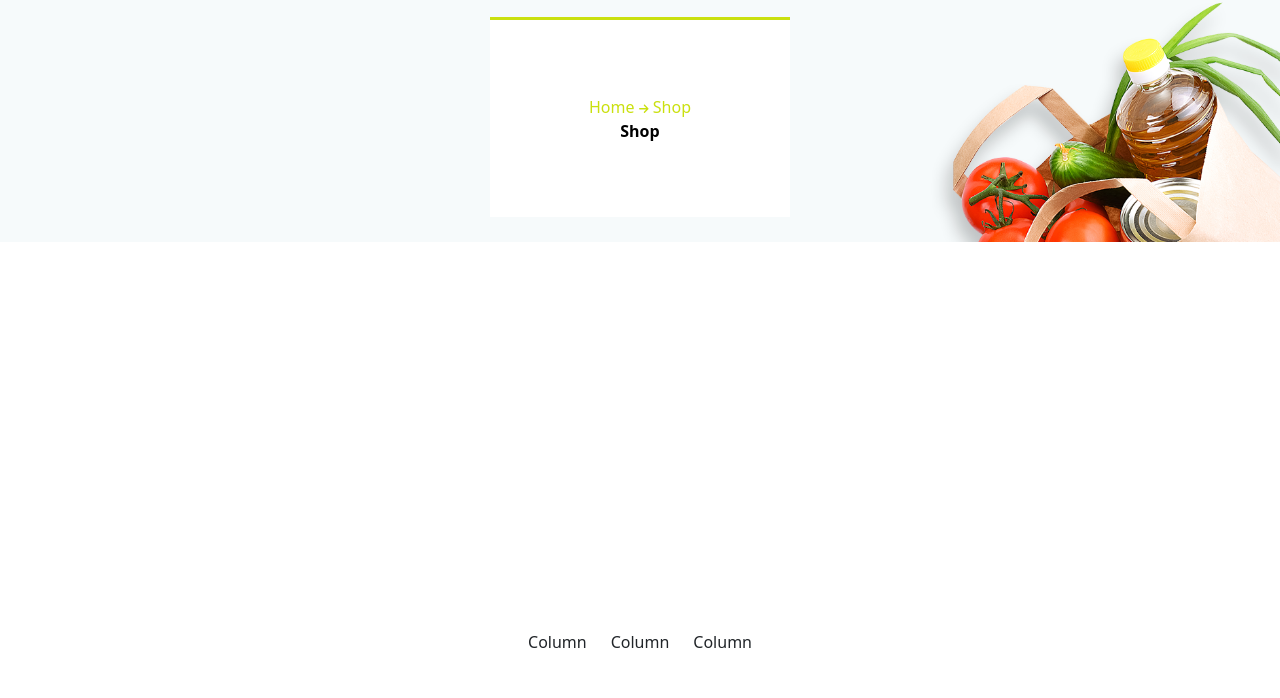
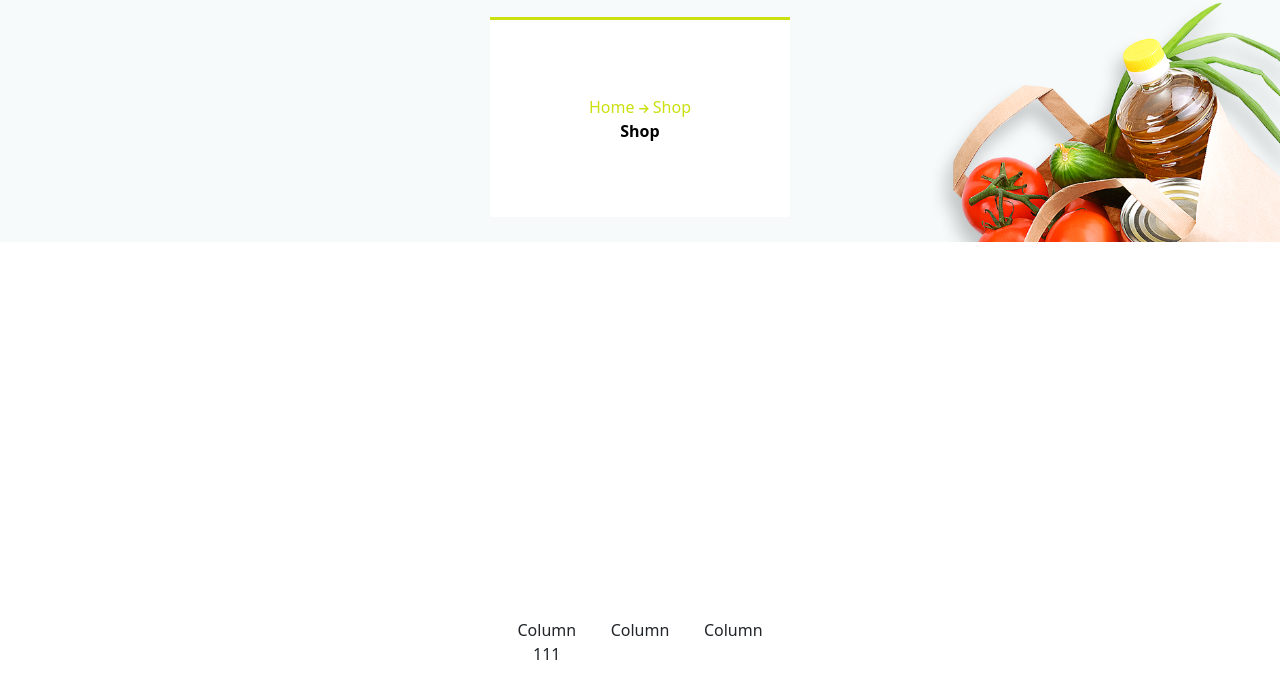
Before and after one commit to MrunalRangdal01/groceryApp, a plain HTML site: page index.html in a window 1280 px wide. Shown: the part 58-756 px from the top of the page. Drawn offline with nearby package versions, Linux system fonts and the light colour scheme.

Commit message:
check clone

```diff
--- a/index.html
+++ b/index.html
@@ -155,7 +155,7 @@
     <div class="container text-center">
         <div class="row">
             <div class="col">
-                Column
+                Column 111
             </div>
             <div class="col">
                 Column
```
